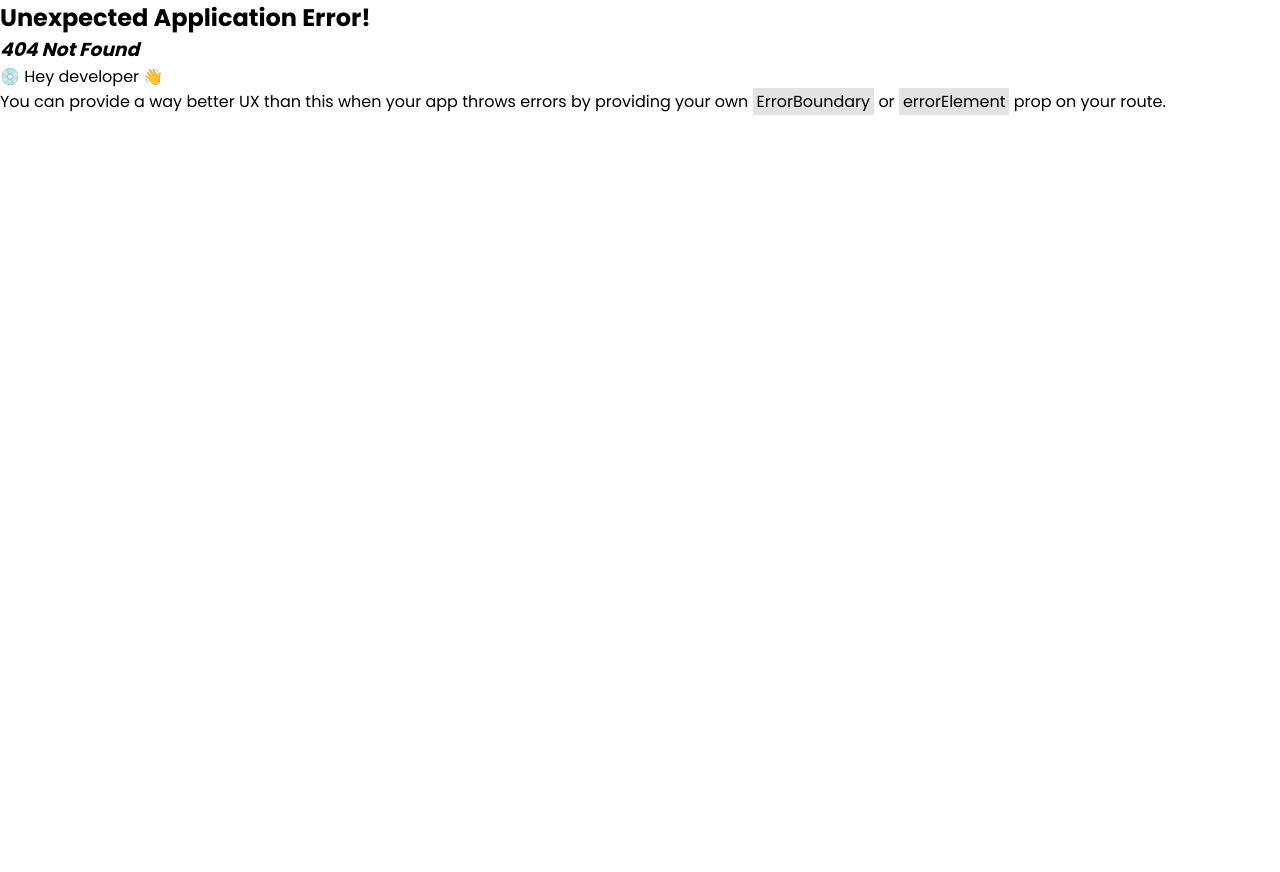
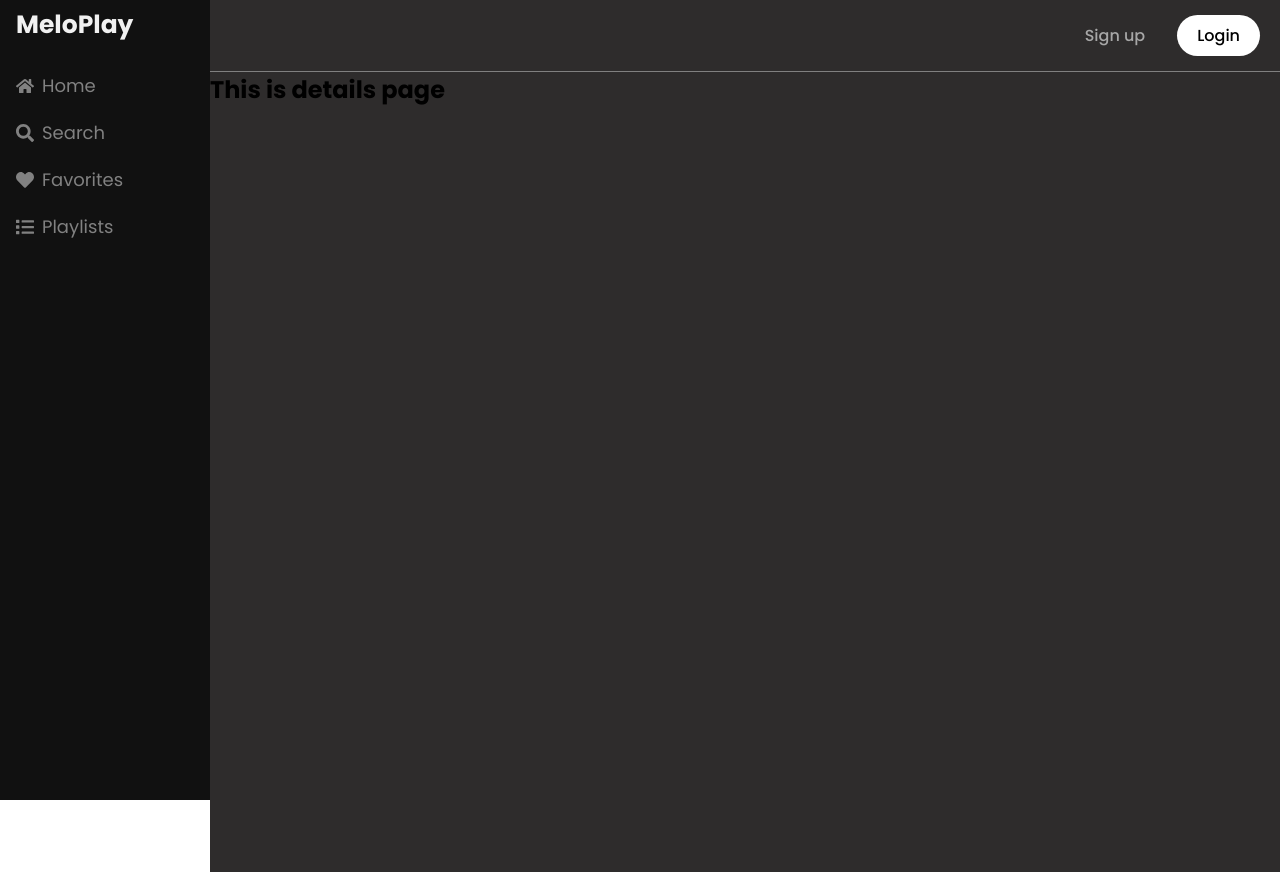
Before and after one commit to yusuf-khan-swd/melo-play, a React (Vite) app: page /details/1 in a window 1280 px wide. Before the commit this address had no page. Before the commit the page ends 800 px from the top, so only its background shows below. Built offline with nearby package versions, Linux system fonts and the light colour scheme.

Commit message:
created a details route

```diff
--- /dev/null
+++ b/src/Pages/Details/Details.tsx
@@ -0,0 +1,12 @@
+import React from "react";
+import { MainBodyContainer } from "../../styles";
+
+const Details = () => {
+  return (
+    <MainBodyContainer>
+      <h2>This is details page</h2>
+    </MainBodyContainer>
+  );
+};
+
+export default Details;
--- a/src/Routes/Routes/Routes.tsx
+++ b/src/Routes/Routes/Routes.tsx
@@ -4,6 +4,7 @@ import Playlist from "../../Pages/Playlist/Playlist";
 import Search from "../../Pages/Search/Search";
 import MainLayouts from "../../layouts/MainLayouts";
 import Home from "../../Pages/Home/Home";
+import Details from "../../Pages/Details/Details";
 
 export const router = createBrowserRouter([
   {
@@ -30,6 +31,10 @@ export const router = createBrowserRouter([
         path: "/playlist",
         element: <Playlist />,
       },
+      {
+        path: "/details/:id",
+        element: <Details />,
+      },
     ],
   },
 ]);
--- a/src/components/Tracks/Tracks.tsx
+++ b/src/components/Tracks/Tracks.tsx
@@ -15,7 +15,7 @@ import {
 
 import horse from "../../assets/horse.mp3";
 import { useMusics } from "../../context/MusicProvider";
-import { useLocation } from "react-router-dom";
+import { NavLink, useLocation } from "react-router-dom";
 
 type Props = {
   image: string;
@@ -50,13 +50,14 @@ const Tracks = ({ image, title }: Props) => {
 
   return (
     <TrackCard>
+      <NavLink to={`/details/${title}`}>
         <TrackImageContainer>
           <TrackImage src={image} alt="cover-art" />
         </TrackImageContainer>
         <TracksBody>
           <TrackTitle>{title}</TrackTitle>
         </TracksBody>
-
+      </NavLink>
       <CardActionContainer>
         {!pathname.includes("favorite") && (
           <FavoriteIcon onClick={() => addToFavorite(image, title)}>
--- a/src/styles/TracksStyles.tsx
+++ b/src/styles/TracksStyles.tsx
@@ -27,6 +27,10 @@ export const TrackCard = styled.div`
   border-radius: 8px;
   box-shadow: 0 10px 15px -3px rgb(0 0 0 / 0.1);
   position: relative;
+
+  a {
+    text-decoration: none;
+  }
 `;
 
 export const TrackImageContainer = styled.div``;
```
Lines whose indentation alone changed are shown as unchanged.
